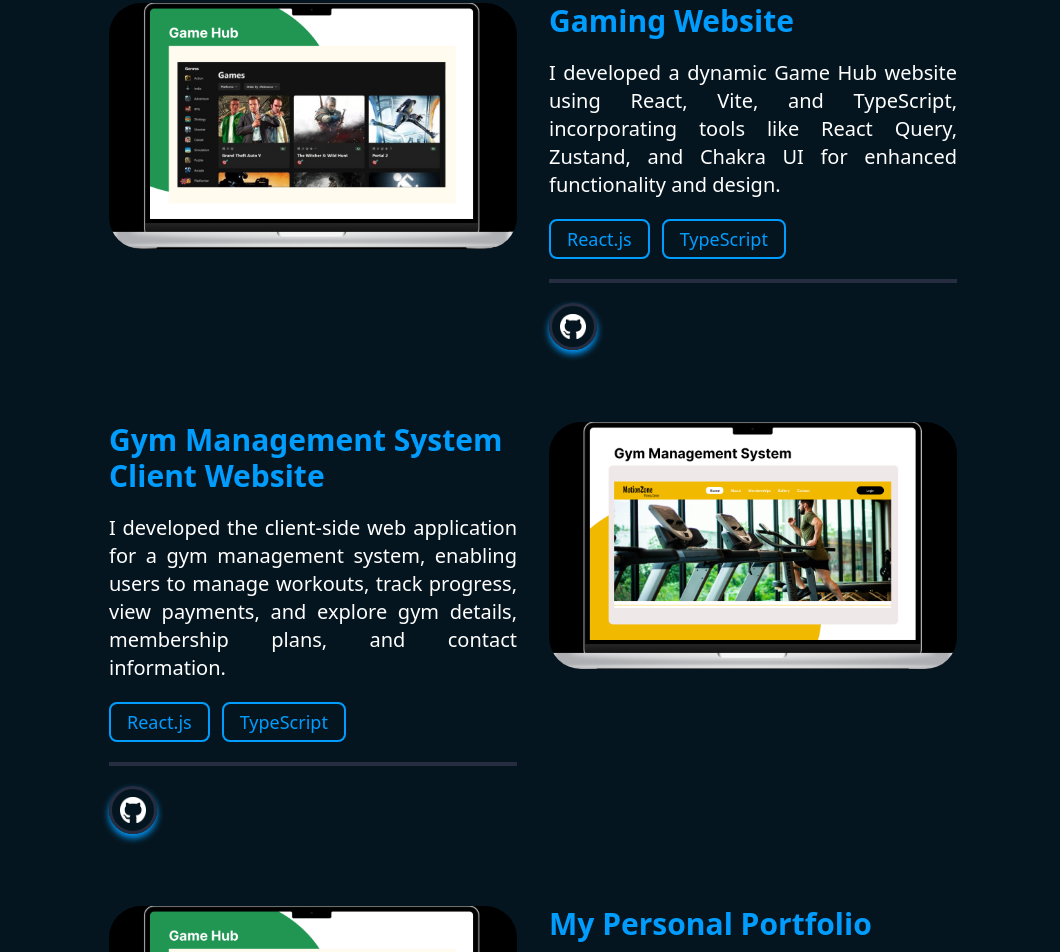
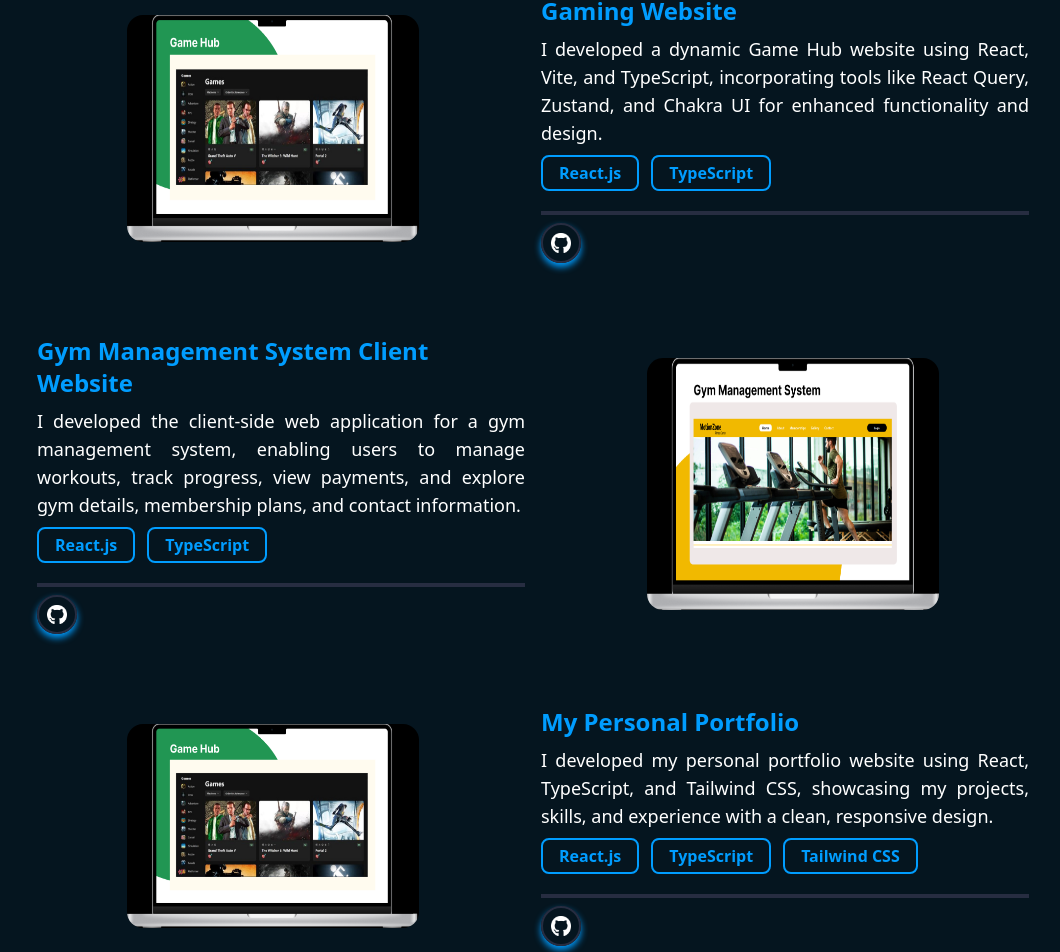
Before and after one commit to ShashiniAluthge/ShashiniAluthge---Portfolio, a React (Vite) app: page / in a window 1280 px wide. Shown: the part 1793-2745 px from the top of the page, without its empty margins (107-1167 px from the left). Built offline with nearby package versions, Linux system fonts and the light colour scheme.

Commit message:
change card styles

```diff
--- a/src/components/WebAppDevelopment.tsx
+++ b/src/components/WebAppDevelopment.tsx
@@ -6,49 +6,49 @@
 const WebAppDevelopment = () => {
   return (
     <>
-      {/* for web app development */}
+
       <div>
-        <h1 className="text-center text-[var(--secondary)] md:text-3xl lg:text-4xl mt-8 text-2xl mb-5 font-bold flex justify-center">
+        <h1 className="text-center text-[var(--secondary)] md:text-3xl lg:text-3xl mt-8 text-2xl mb-5 font-bold flex justify-center">
           <img
             src={webIcon}
-            className="w-8 h-8 md:w-10 md:h-10 lg:w-12 lg:h-12 mr-2 md:mr-10 "
+            className="w-8 h-8 md:w-10 md:h-10 mr-2 md:mr-10 "
           />
           Web App Development
         </h1>
         {/* for Game Hub */}
-        <div className="w-full flex flex-col lg:flex-row container mx-auto px-2 md:px-20 py-5">
+        <div className="w-full flex flex-col lg:flex-row container mx-auto px-2 py-5">
           {/* for image */}
-          <div className="flex-1 p-4 ">
+          <div className="flex flex-1 p-2 items-center justify-center">
             <img
               src={GameWebImage}
-              className="w-full h-auto lg:rounded-4xl rounded-xl"
+              className="w-[80%] h-[80%] md:w-[60%]  lg:rounded-2xl rounded-lg"
             />
           </div>
           <div className="flex-1 p-4 ">
             {/* for project name */}
-            <p className="text-[var(--primary)] font-semibold lg:text-3xl text-2xl">
+            <p className="text-[var(--primary)] font-semibold  text-2xl">
               Gaming Website
             </p>
             {/* for project description */}
-            <p className="text-[var(--secondary)] lg:text-xl text-md lg:mt-5 mt-3 font-light text-justify">
+            <p className="text-[var(--secondary)] lg:text-lg text-md lg:mt-2 mt-3 font-light text-justify">
               I developed a dynamic Game Hub website using React, Vite, and
               TypeScript, incorporating tools like React Query, Zustand, and
               Chakra UI for enhanced functionality and design.
             </p>
             {/*for Technologies */}
-            <div className="grid grid-cols-2 md:flex md:flex-row  gap-3 mt-5">
-              <p className="inline-flex justify-center items-center text-[var(--primary)] lg:text-lg text-md font-light border-2 rounded-lg p-2 lg:px-4 py-1 w-auto">
+            <div className="grid grid-cols-2 md:flex md:flex-row  gap-3 mt-2">
+              <p className="inline-flex justify-center items-center text-[var(--primary)]  text-md font-semibold border-2 rounded-lg p-2 lg:px-4 py-1 w-auto">
                 React.js
               </p>
-              <p className="inline-flex justify-center items-center text-[var(--primary)] lg:text-lg text-md font-light border-2 rounded-lg p-2 lg:px-4 py-1 w-auto">
+              <p className="inline-flex justify-center items-center text-[var(--primary)]  text-md font-semibold border-2 rounded-lg p-2 lg:px-4 py-1 w-auto">
                 TypeScript
               </p>
             </div>
             {/* divider */}
-            <hr className="border-2 border-[var(--secondbackground)] mt-5 mb-5" />
+            <hr className="border-2 border-[var(--secondbackground)] mt-5 mb-2" />
 
             {/* for github link */}
-            <div className=" border-3 rounded-full lg:w-12 w-10 p-2 border-[var(--secondbackground)] button_shadow hover:button_shadow-hover hover:scale-105 cursor-pointer">
+            <div className=" border-2 rounded-full w-10 p-2 border-[var(--secondbackground)] button_shadow hover:button_shadow-hover hover:scale-105 cursor-pointer">
               <a
                 href="https://github.com/ShashiniAluthge/game-hub"
                 target="_blank"
@@ -62,40 +62,40 @@
         </div>
 
         {/* for Gym client web*/}
-        <div className="w-full flex flex-col lg:flex-row-reverse  container mx-auto px-2 md:px-20 py-5">
+        <div className="w-full flex flex-col lg:flex-row-reverse container mx-auto px-2 py-5">
           {/* for image */}
-          <div className="flex-1 p-4">
+          <div className="flex flex-1 p-2 items-center justify-center">
             <img
               src={GymClientImage}
-              className="w-full h-auto lg:rounded-4xl rounded-xl"
+              className="w-[80%] h-[80%] md:w-[60%] lg:rounded-2xl rounded-lg"
             />
           </div>
           <div className="flex-1 p-4 ">
             {/* for project name */}
-            <p className="text-[var(--primary)] font-semibold lg:text-3xl text-2xl">
+            <p className="text-[var(--primary)] font-semibold  text-2xl">
               Gym Management System Client Website
             </p>
             {/* for project description */}
-            <p className="text-[var(--secondary)] lg:text-xl text-md lg:mt-5 mt-3 font-light text-justify">
+            <p className="text-[var(--secondary)] lg:text-lg text-md lg:mt-2 mt-3 font-light text-justify">
               I developed the client-side web application for a gym management
               system, enabling users to manage workouts, track progress, view
               payments, and explore gym details, membership plans, and contact
               information.
             </p>
             {/*for Technologies */}
-            <div className="grid grid-cols-2 md:flex md:flex-row  gap-3 mt-5">
-              <p className="inline-flex justify-center items-center text-[var(--primary)] lg:text-lg text-md font-light border-2 rounded-lg p-2 lg:px-4 py-1 w-auto">
+            <div className="grid grid-cols-2 md:flex md:flex-row  gap-3 mt-2">
+              <p className="inline-flex justify-center items-center text-[var(--primary)]  text-md font-semibold border-2 rounded-lg p-2 lg:px-4 py-1 w-auto">
                 React.js
               </p>
-              <p className="inline-flex justify-center items-center text-[var(--primary)] lg:text-lg text-md font-light border-2 rounded-lg p-2 lg:px-4 py-1 w-auto">
+              <p className="inline-flex justify-center items-center text-[var(--primary)]  text-md font-semibold border-2 rounded-lg p-2 lg:px-4 py-1 w-auto">
                 TypeScript
               </p>
             </div>
             {/* divider */}
-            <hr className="border-2 border-[var(--secondbackground)] mt-5 mb-5" />
+            <hr className="border-2 border-[var(--secondbackground)] mt-5 mb-2" />
 
             {/* for github link */}
-            <div className=" border-3 rounded-full lg:w-12 w-10 p-2 border-[var(--secondbackground)] button_shadow hover:button_shadow-hover hover:scale-105 cursor-pointer">
+            <div className=" border-2 rounded-full w-10 p-2 border-[var(--secondbackground)] button_shadow hover:button_shadow-hover hover:scale-105 cursor-pointer">
               <a
                 href="https://github.com/GymManagmentSystem/gym_client_web_app"
                 target="_blank"
@@ -109,42 +109,42 @@
         </div>
 
         {/* for portfolio  */}
-        <div className="w-full flex flex-col lg:flex-row container mx-auto px-2 md:px-20 py-5">
+        <div className="w-full flex flex-col lg:flex-row container mx-auto px-2 py-5">
           {/* for image */}
-          <div className="flex-1 p-4 ">
+          <div className="flex flex-1 p-2 items-center justify-center">
             <img
               src={GameWebImage}
-              className="w-full h-auto lg:rounded-4xl rounded-xl"
+              className="w-[80%] h-[80%] md:w-[60%] lg:rounded-2xl rounded-lg"
             />
           </div>
           <div className="flex-1 p-4 ">
             {/* for project name */}
-            <p className="text-[var(--primary)] font-semibold lg:text-3xl text-2xl">
+            <p className="text-[var(--primary)] font-semibold  text-2xl">
               My Personal Portfolio
             </p>
             {/* for project description */}
-            <p className="text-[var(--secondary)] lg:text-xl text-md lg:mt-5 mt-3 font-light text-justify">
+            <p className="text-[var(--secondary)] lg:text-lg text-md lg:mt-2 mt-3 font-light text-justify">
               I developed my personal portfolio website using React, TypeScript,
               and Tailwind CSS, showcasing my projects, skills, and experience
               with a clean, responsive design.
             </p>
             {/*for Technologies */}
-            <div className="grid grid-cols-2 md:flex md:flex-row  gap-3 mt-5">
-              <p className="inline-flex justify-center items-center text-[var(--primary)] lg:text-lg text-md font-light border-2 rounded-lg p-2 lg:px-4 py-1 w-auto">
+            <div className="grid grid-cols-2 md:flex md:flex-row  gap-3 mt-2">
+              <p className="inline-flex justify-center items-center text-[var(--primary)]  text-md font-semibold border-2 rounded-lg p-2 lg:px-4 py-1 w-auto">
                 React.js
               </p>
-              <p className="inline-flex justify-center items-center text-[var(--primary)] lg:text-lg text-md font-light border-2 rounded-lg p-2 lg:px-4 py-1 w-auto">
+              <p className="inline-flex justify-center items-center text-[var(--primary)]  text-md font-semibold border-2 rounded-lg p-2 lg:px-4 py-1 w-auto">
                 TypeScript
               </p>
-              <p className="inline-flex justify-center items-center text-[var(--primary)] lg:text-lg text-md font-light border-2 rounded-lg p-2 lg:px-4 py-1 w-auto">
+              <p className="inline-flex justify-center items-center text-[var(--primary)]  text-md font-semibold border-2 rounded-lg p-2 lg:px-4 py-1 w-auto">
                 Tailwind CSS
               </p>
             </div>
             {/* divider */}
-            <hr className="border-2 border-[var(--secondbackground)] mt-5 mb-5" />
+            <hr className="border-2 border-[var(--secondbackground)] mt-5 mb-2" />
 
             {/* for github link */}
-            <div className=" border-3 rounded-full lg:w-12 w-10 p-2 border-[var(--secondbackground)] button_shadow hover:button_shadow-hover hover:scale-105 cursor-pointer">
+            <div className=" border-2 rounded-full w-10 p-2 border-[var(--secondbackground)] button_shadow hover:button_shadow-hover hover:scale-105 cursor-pointer">
               <a
                 href="https://github.com/ShashiniAluthge/ShashiniAluthge---Portfolio"
                 target="_blank"
```
